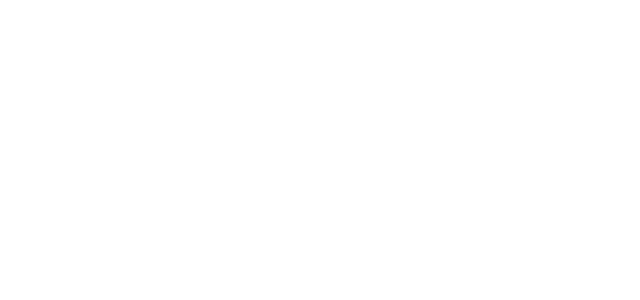
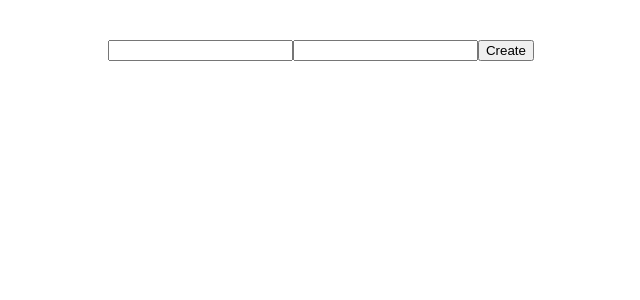
Before and after one commit to vinycxuz/community_members_app-PRINCIPALPROJETO, a React (Vite) app in the folder frontend/blog-project/: page / in a window 1280 px wide. Shown: the top 300 px of the page, without its empty margins (319-959 px from the left). Built offline with nearby package versions, Linux system fonts and the light colour scheme.

Commit message:
feat(main.jsx): intalled react query and import it in main.jsx

```diff
--- a/frontend/blog-project/package.json
+++ b/frontend/blog-project/package.json
@@ -10,6 +10,8 @@
     "preview": "vite preview"
   },
   "dependencies": {
+    "@tanstack/react-query": "^5.45.0",
+    "@tanstack/react-query-devtools": "^5.45.0",
     "axios": "^1.7.2",
     "formik": "^2.4.6",
     "react": "^18.2.0",
--- a/frontend/blog-project/src/App.jsx
+++ b/frontend/blog-project/src/App.jsx
@@ -1,6 +1,7 @@
 import { useState } from 'react'
 import './App.css'
 import CreatePost from './components/CreatePost'
+
 
 function App() {
   const [count, setCount] = useState(0)
--- a/frontend/blog-project/src/components/CreatePost/index.jsx
+++ b/frontend/blog-project/src/components/CreatePost/index.jsx
@@ -1,9 +1,42 @@
 import React from 'react';
+import { useFormik } from 'formik';
+import * as Yup from 'yup';
 
 const CreatePost = () => {
+  const formik = useFormik({
+    initialValues: {
+      title: "",
+      description: "",
+    },
+    validationSchema: Yup.object({
+      title: Yup.string().required("Title is required"),
+      description: Yup.string().required("Description is required"),
+    }),
+    onSubmit: (values) => {
+      console.log(values);
+    },
+});
   return (
     <div>
-      {/* Your component content goes here */}
+      <form onSubmit={formik.handleSubmit}>
+        <input
+          type='text'
+          name='title'
+          {...formik.getFieldProps('title')}
+          />
+          {formik.touched.title && formik.errors.title ? (
+            <div>{formik.errors.title}</div>
+          ) : null}
+          <input
+            type='text'
+            name='description'
+            {...formik.getFieldProps('description')}
+          />
+          {formik.touched.description && formik.errors.description ? (
+            <div>{formik.errors.description}</div>
+          ) : null}
+        <button type="submit">Create</button>
+      </form>
     </div>
   );
 };
--- a/frontend/blog-project/src/main.jsx
+++ b/frontend/blog-project/src/main.jsx
@@ -2,8 +2,16 @@ import React from 'react'
 import ReactDOM from 'react-dom/client'
 import App from './App.jsx'
 
+import { ReactQueryDevtools } from '@tanstack/react-query-devtools'
+import {QueryClient, QueryClientProvider} from '@tanstack/react-query'
+
+const queryClient = new QueryClient()
+
 ReactDOM.createRoot(document.getElementById('root')).render(
   <React.StrictMode>
-    <App />
+    <QueryClientProvider client={queryClient}>
+      <App />
+      <ReactQueryDevtools initialIsOpen={false} />
+    </QueryClientProvider>
   </React.StrictMode>,
 )
```
Also changed, not shown: 1 other file (tests, documents, lock files or other folders).
